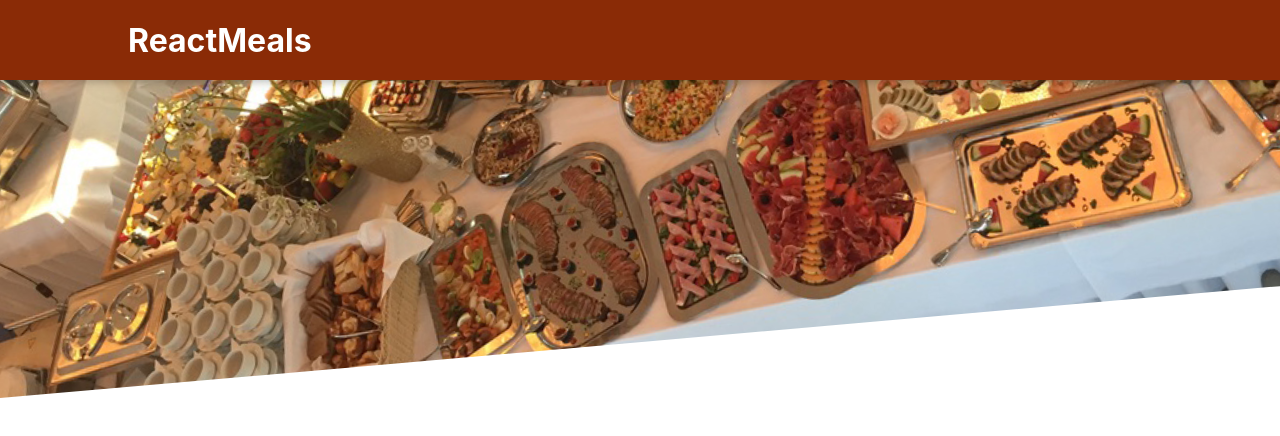
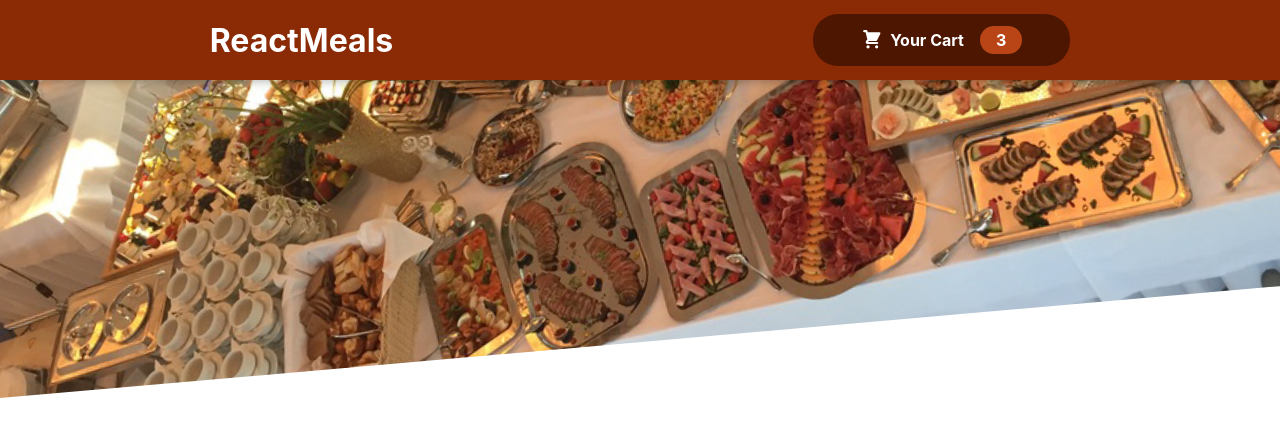
Before and after one commit to mahrezaissiouene/React-Meals-app, a React (Create React App) app: page / in a window 1280 px wide. Shown: the top 436 px of the page. Built offline with nearby package versions, Linux system fonts and the light colour scheme.

Commit message:
creating the cart button

```diff
--- /dev/null
+++ b/src/components/Carts/CartIcon.js
@@ -0,0 +1,13 @@
+const CartIcon = () => {
+    return (
+      <svg
+        xmlns='http://www.w3.org/2000/svg'
+        viewBox='0 0 20 20'
+        fill='currentColor'
+      >
+        <path d='M3 1a1 1 0 000 2h1.22l.305 1.222a.997.997 0 00.01.042l1.358 5.43-.893.892C3.74 11.846 4.632 14 6.414 14H15a1 1 0 000-2H6.414l1-1H14a1 1 0 00.894-.553l3-6A1 1 0 0017 3H6.28l-.31-1.243A1 1 0 005 1H3zM16 16.5a1.5 1.5 0 11-3 0 1.5 1.5 0 013 0zM6.5 18a1.5 1.5 0 100-3 1.5 1.5 0 000 3z' />
+      </svg>
+    );
+  };
+
+  export default CartIcon;
--- a/src/components/Layout/Header.js
+++ b/src/components/Layout/Header.js
@@ -1,6 +1,7 @@
 import { Fragment } from "react";
 import mealsImage from '../../assets/meals.jpg';
 import classes from './Header.module.css';
+import HeaderCartButton from "./HeaderCartButton";
 
 
 const Header = (props) => {
@@ -8,7 +9,7 @@
     <Fragment >
       <header className={classes.header} >
         <h1>ReactMeals</h1>
-        <button>Cart</button>
+        <HeaderCartButton />
       </header>
 
       <div className={classes['main-image']}>
--- a/src/components/Layout/Header.module.css
+++ b/src/components/Layout/Header.module.css
@@ -7,9 +7,9 @@
     background-color: #8a2b06;
     color: white;
     display: flex;
-    justify-content: space-between;
+    justify-content: space-around;
     align-items: center;
-    padding: 0 10%;
+
     box-shadow: 0 2px 8px rgba(0, 0, 0, 0.25);
     z-index: 10;
   }
--- /dev/null
+++ b/src/components/Layout/HeaderCartButton.js
@@ -0,0 +1,18 @@
+import React from 'react'
+import CartIcon from '../Carts/CartIcon'
+import classes from './HeaderCartButton.module.css';
+
+
+function HeaderCartButton(props) {
+  return (
+    <button className={classes.button} >
+        <span className={classes.icon}>  <CartIcon />  </span>
+        <span>Your Cart</span>
+        <span className={classes.badge} > 3 </span>
+
+    </button>
+  )
+}
+
+
+export default HeaderCartButton
--- /dev/null
+++ b/src/components/Layout/HeaderCartButton.module.css
@@ -0,0 +1,59 @@
+.button {
+    cursor: pointer;
+    font: inherit;
+    border: none;
+    background-color: #4d1601;
+    color: white;
+    padding: 0.75rem 3rem;
+    display: flex;
+    justify-content: space-around;
+    align-items: center;
+    border-radius: 25px;
+    font-weight: bold;
+  }
+
+  .button:hover,
+  .button:active {
+    background-color: #2c0d00;
+  }
+
+  .icon {
+    width: 1.35rem;
+    height: 1.35rem;
+    margin-right: 0.5rem;
+  }
+
+  .badge {
+    background-color: #b94517;
+    padding: 0.25rem 1rem;
+    border-radius: 25px;
+    margin-left: 1rem;
+    font-weight: bold;
+  }
+
+  .button:hover .badge,
+  .button:active .badge {
+    background-color: #92320c;
+  }
+
+  .bump {
+    animation: bump 300ms ease-out;
+  }
+
+  @keyframes bump {
+    0% {
+      transform: scale(1);
+    }
+    10% {
+      transform: scale(0.9);
+    }
+    30% {
+      transform: scale(1.1);
+    }
+    50% {
+      transform: scale(1.15);
+    }
+    100% {
+      transform: scale(1);
+    }
+  }
```
